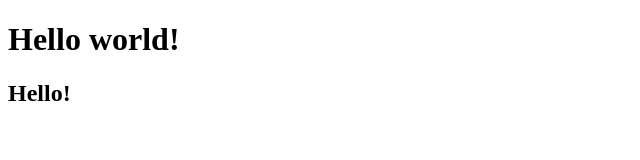
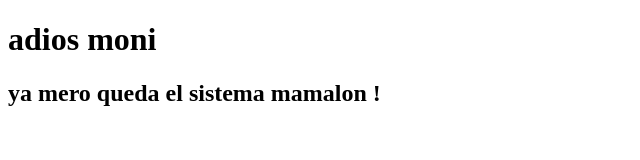
Before and after one commit to ADorantesCR/adorantescr.github.io, a plain HTML site: page index.html in a window 1280 px wide. Shown: the whole page, without its empty margins (0-640 px from the left). Drawn offline with Linux system fonts and the light colour scheme.

Commit message:
Update index.html

```diff
--- a/index.html
+++ b/index.html
@@ -2,11 +2,11 @@
 <html lang="en">
     <head>
         <title>
-            hello!
+            Hola moni!
         </title>
         <body>
-            <H1>Hello world!</H1>
-            <H2> Hello!</H2>
+            <H1>adios moni</H1>
+            <H2> ya mero queda el sistema mamalon !</H2>
         </body>
     </head>
 </html>
```
